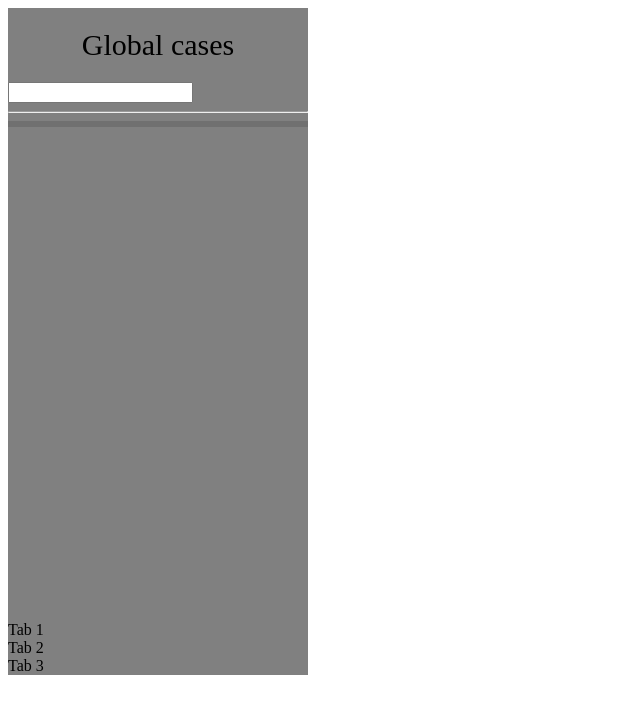
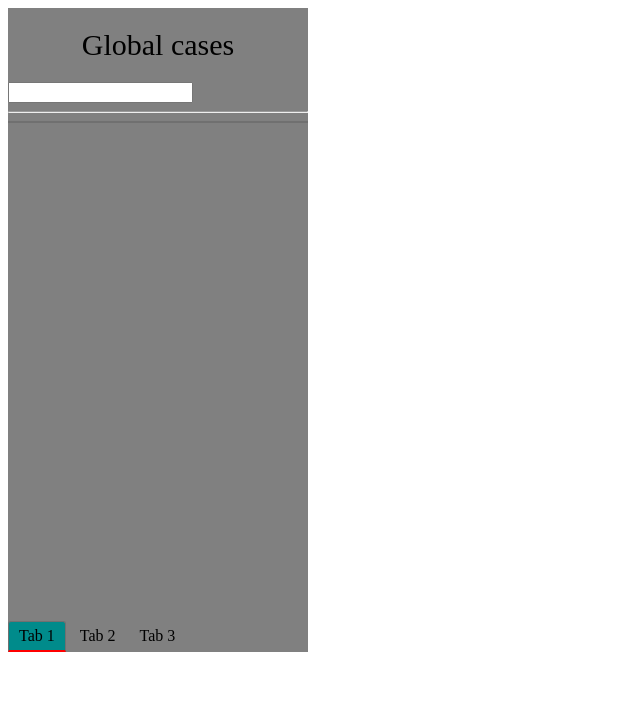
Before and after one commit to Zelevzel/covid-dashboard, a website built with webpack: page index.html in a window 1280 px wide. Shown: the whole page, without its empty margins (0-640 px from the left). Built offline with nearby package versions, Linux system fonts and the light colour scheme; no server answers.

Commit message:
feat: added tabs for table of list countries

```diff
--- /dev/null
+++ b/src/DOMContentLoaded.js
@@ -0,0 +1,35 @@
+import { tabsContent, tabs, sideBar } from './globalDOMElements';
+import renderTabContent from './getDataListFunctions';
+
+document.addEventListener('DOMContentLoaded', () => {
+  function hideTabContent() {
+    tabsContent.forEach((tabContent) => {
+      tabContent.classList.add('hide');
+      tabContent.classList.remove('show');
+    });
+
+    tabs.forEach((tab) => {
+      tab.classList.remove('selected');
+    });
+  }
+
+  function showTabContent(i) {
+    tabs[i].classList.add('selected');
+    tabsContent[i].classList.add('show');
+  }
+
+  hideTabContent();
+  showTabContent(0);
+
+  sideBar.addEventListener('click', (event) => {
+    if (event.target && event.target.classList.contains('sidebar-tab')) {
+      tabs.forEach((item, index) => {
+        if (event.target === item) {
+          hideTabContent();
+          showTabContent(index);
+        }
+        renderTabContent(index);
+      });
+    }
+  });
+});
--- a/src/getDataListFunctions.js
+++ b/src/getDataListFunctions.js
@@ -1,4 +1,4 @@
-import { tabsContent } from './globalDOMelements';
+import { tabsContent } from './globalDOMElements';
 
 function getCasesByCountry(indexTab) {
   fetch('https://disease.sh/v3/covid-19/countries')
--- a/styles/scss.scss
+++ b/styles/scss.scss
@@ -95,7 +95,7 @@
 
   .show {
       display: block;
-  }a
+  }
 
   .sidebar-tabs-block  {
       .sidebar-tab {
@@ -113,6 +113,4 @@
           border-radius: 3px 3px 0 0 ;
       }
   }
-
-
 }
```
Also changed, not shown: src/index.js (+10 -0 lines).
